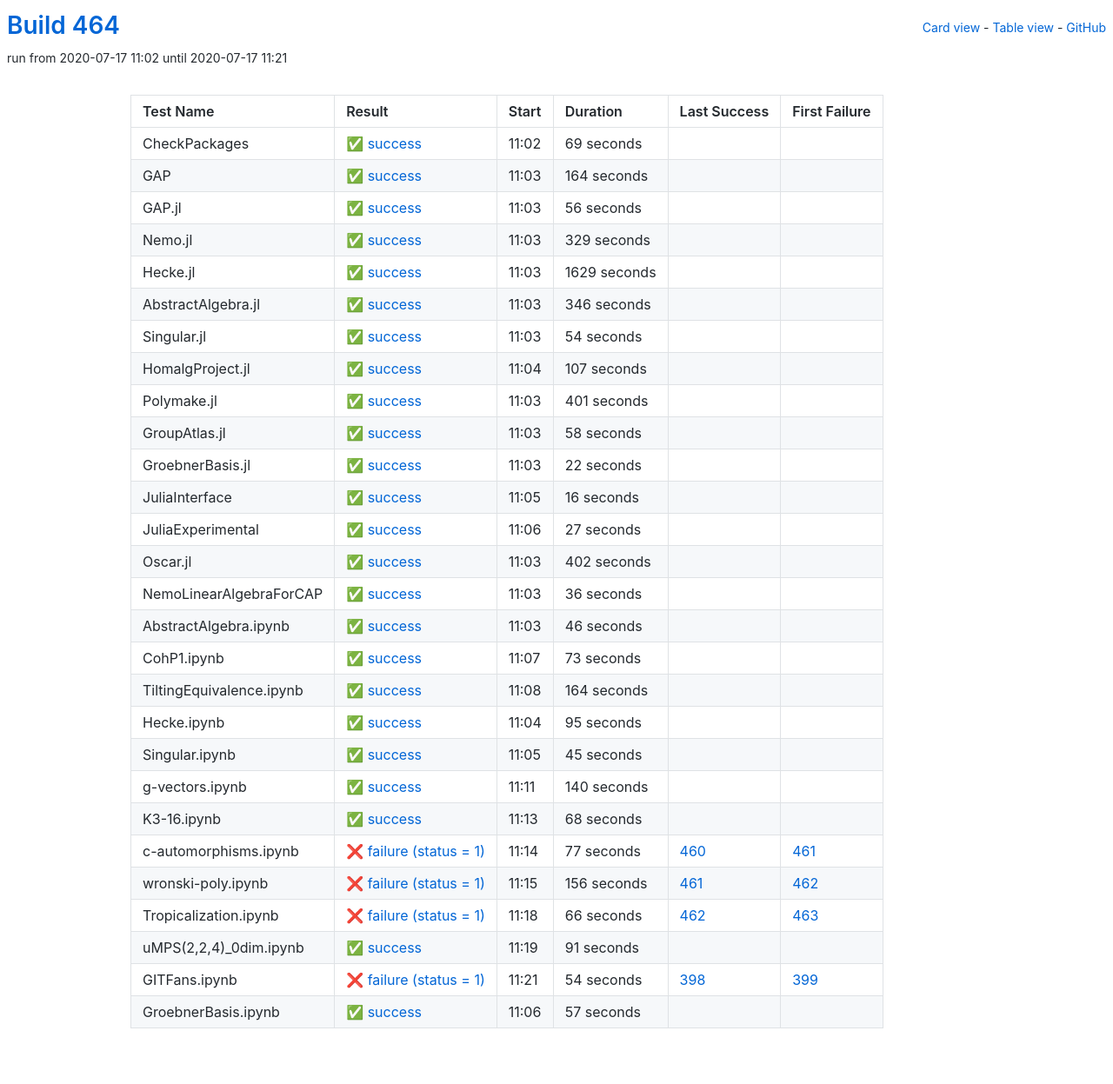
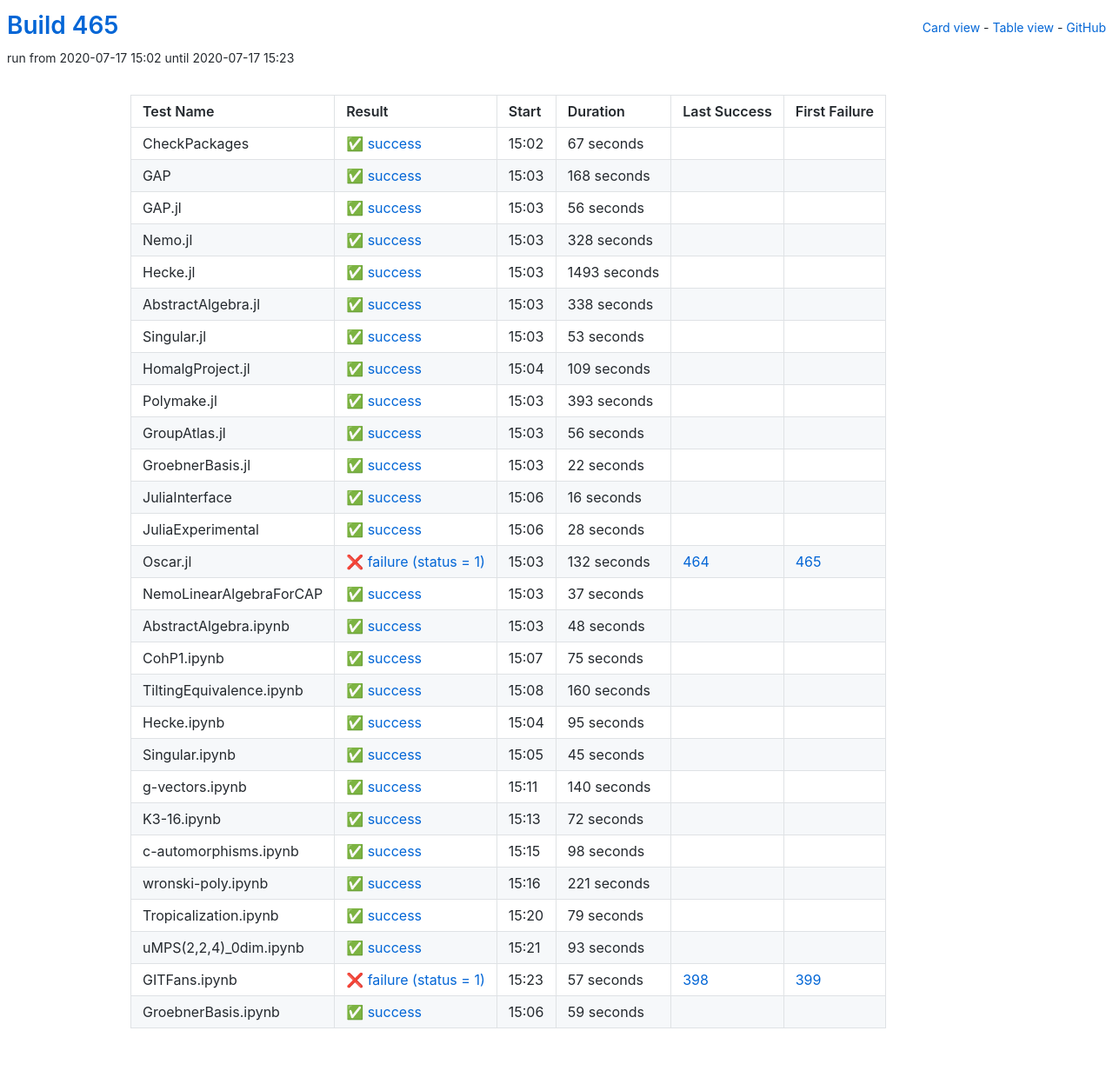
Before and after one commit to oscar-system/oscar-ci-status-stable, a Jekyll site: the page built from table.html, in a window 1280 px wide. Shown: the whole page at 87% size. Built offline with Jekyll 4.4.1, drawn with Linux system fonts in a browser that asks for light colours.

Commit message:
Build #465

```diff
--- a/_data/ci.yml
+++ b/_data/ci.yml
@@ -1,6 +1,6 @@
 ---
-build: 464
-build_url: https://oscarci.mathematik.uni-kl.de/job/oscar-stable/464/
+build: 465
+build_url: https://oscarci.mathematik.uni-kl.de/job/oscar-stable/465/
 job: oscar-stable
 organization: oscar-system
 repo: oscar-ci-status-stable
@@ -8,32 +8,32 @@ repourl: https://github.com/oscar-system/oscar-ci-status-stable
 tests:
 - name: CheckPackages
   id: checkpackages
-  log: https://oscarci.mathematik.uni-kl.de/job/oscar-stable/464/artifact/logs/build-464/CheckPackages.log
-  start: 2020-07-17 11:02
+  log: https://oscarci.mathematik.uni-kl.de/job/oscar-stable/465/artifact/logs/build-465/CheckPackages.log
+  start: 2020-07-17 15:02
   success: true
   exitcode: 0
   status: success
-  duration: 69
+  duration: 67
   last_success: false
   last_success_url:
   first_failure: false
   first_failure_url:
 - name: GAP
   id: gap
-  log: https://oscarci.mathematik.uni-kl.de/job/oscar-stable/464/artifact/logs/build-464/GAP.log
-  start: 2020-07-17 11:03
+  log: https://oscarci.mathematik.uni-kl.de/job/oscar-stable/465/artifact/logs/build-465/GAP.log
+  start: 2020-07-17 15:03
   success: true
   exitcode: 0
   status: success
-  duration: 164
+  duration: 168
   last_success: false
   last_success_url:
   first_failure: false
   first_failure_url:
 - name: GAP.jl
   id: gap-jl
-  log: https://oscarci.mathematik.uni-kl.de/job/oscar-stable/464/artifact/logs/build-464/GAP.jl.log
-  start: 2020-07-17 11:03
+  log: https://oscarci.mathematik.uni-kl.de/job/oscar-stable/465/artifact/logs/build-465/GAP.jl.log
+  start: 2020-07-17 15:03
   success: true
   exitcode: 0
   status: success
@@ -44,92 +44,92 @@ tests:
   first_failure_url:
 - name: Nemo.jl
   id: nemo-jl
-  log: https://oscarci.mathematik.uni-kl.de/job/oscar-stable/464/artifact/logs/build-464/Nemo.jl.log
-  start: 2020-07-17 11:03
+  log: https://oscarci.mathematik.uni-kl.de/job/oscar-stable/465/artifact/logs/build-465/Nemo.jl.log
+  start: 2020-07-17 15:03
   success: true
   exitcode: 0
   status: success
-  duration: 329
+  duration: 328
   last_success: false
   last_success_url:
   first_failure: false
   first_failure_url:
 - name: Hecke.jl
   id: hecke-jl
-  log: https://oscarci.mathematik.uni-kl.de/job/oscar-stable/464/artifact/logs/build-464/Hecke.jl.log
-  start: 2020-07-17 11:03
+  log: https://oscarci.mathematik.uni-kl.de/job/oscar-stable/465/artifact/logs/build-465/Hecke.jl.log
+  start: 2020-07-17 15:03
   success: true
   exitcode: 0
   status: success
-  duration: 1629
+  duration: 1493
   last_success: false
   last_success_url:
   first_failure: false
   first_failure_url:
 - name: AbstractAlgebra.jl
   id: abstractalgebra-jl
-  log: https://oscarci.mathematik.uni-kl.de/job/oscar-stable/464/artifact/logs/build-464/AbstractAlgebra.jl.log
-  start: 2020-07-17 11:03
+  log: https://oscarci.mathematik.uni-kl.de/job/oscar-stable/465/artifact/logs/build-465/AbstractAlgebra.jl.log
+  start: 2020-07-17 15:03
   success: true
   exitcode: 0
   status: success
-  duration: 346
+  duration: 338
   last_success: false
   last_success_url:
   first_failure: false
   first_failure_url:
 - name: Singular.jl
   id: singular-jl
-  log: https://oscarci.mathematik.uni-kl.de/job/oscar-stable/464/artifact/logs/build-464/Singular.jl.log
-  start: 2020-07-17 11:03
+  log: https://oscarci.mathematik.uni-kl.de/job/oscar-stable/465/artifact/logs/build-465/Singular.jl.log
+  start: 2020-07-17 15:03
   success: true
   exitcode: 0
   status: success
-  duration: 54
+  duration: 53
   last_success: false
   last_success_url:
   first_failure: false
   first_failure_url:
 - name: HomalgProject.jl
   id: homalgproject-jl
-  log: https://oscarci.mathematik.uni-kl.de/job/oscar-stable/464/artifact/logs/build-464/HomalgProject.jl.log
-  start: 2020-07-17 11:04
+  log: https://oscarci.mathematik.uni-kl.de/job/oscar-stable/465/artifact/logs/build-465/HomalgProject.jl.log
+  start: 2020-07-17 15:04
   success: true
   exitcode: 0
   status: success
-  duration: 107
+  duration: 109
   last_success: false
   last_success_url:
   first_failure: false
   first_failure_url:
 - name: Polymake.jl
   id: polymake-jl
-  log: https://oscarci.mathematik.uni-kl.de/job/oscar-stable/464/artifact/logs/build-464/Polymake.jl.log
-  start: 2020-07-17 11:03
+  log: https://oscarci.mathematik.uni-kl.de/job/oscar-stable/465/artifact/logs/build-465/Polymake.jl.log
+  start: 2020-07-17 15:03
   success: true
   exitcode: 0
   status: success
-  duration: 401
+  duration: 393
   last_success: false
   last_success_url:
   first_failure: false
   first_failure_url:
 - name: GroupAtlas.jl
   id: groupatlas-jl
-  log: https://oscarci.mathematik.uni-kl.de/job/oscar-stable/464/artifact/logs/build-464/GroupAtlas.jl.log
-  start: 2020-07-17 11:03
+  log: https://oscarci.mathematik.uni-kl.de/job/oscar-stable/465/artifact/logs/build-465/GroupAtlas.jl.log
+  start: 2020-07-17 15:03
   success: true
   exitcode: 0
   status: success
-  duration: 58
+  duration: 56
   last_success: false
   last_success_url:
   first_failure: false
   first_failure_url:
 - name: GroebnerBasis.jl
   id: groebnerbasis-jl
-  log: https://oscarci.mathematik.uni-kl.de/job/oscar-stable/464/artifact/logs/build-464/GroebnerBasis.jl.log
-  start: 2020-07-17 11:03
+  log: https://oscarci.mathematik.uni-kl.de/job/oscar-stable/465/artifact/logs/build-465/GroebnerBasis.jl.log
+  start: 2020-07-17 15:03
   success: true
   exitcode: 0
   status: success
@@ -140,8 +140,8 @@ tests:
   first_failure_url:
 - name: JuliaInterface
   id: juliainterface
-  log: https://oscarci.mathematik.uni-kl.de/job/oscar-stable/464/artifact/logs/build-464/JuliaInterface.log
-  start: 2020-07-17 11:05
+  log: https://oscarci.mathematik.uni-kl.de/job/oscar-stable/465/artifact/logs/build-465/JuliaInterface.log
+  start: 2020-07-17 15:06
   success: true
   exitcode: 0
   status: success
@@ -152,80 +152,80 @@ tests:
   first_failure_url:
 - name: JuliaExperimental
   id: juliaexperimental
-  log: https://oscarci.mathematik.uni-kl.de/job/oscar-stable/464/artifact/logs/build-464/JuliaExperimental.log
-  start: 2020-07-17 11:06
+  log: https://oscarci.mathematik.uni-kl.de/job/oscar-stable/465/artifact/logs/build-465/JuliaExperimental.log
+  start: 2020-07-17 15:06
   success: true
   exitcode: 0
   status: success
-  duration: 27
+  duration: 28
   last_success: false
   last_success_url:
   first_failure: false
   first_failure_url:
 - name: Oscar.jl
   id: oscar-jl
-  log: https://oscarci.mathematik.uni-kl.de/job/oscar-stable/464/artifact/logs/build-464/Oscar.jl.log
-  start: 2020-07-17 11:03
+  log: https://oscarci.mathematik.uni-kl.de/job/oscar-stable/465/artifact/logs/build-465/Oscar.jl.log
+  start: 2020-07-17 15:03
+  success: false
+  exitcode: 1
+  status: failure
+  duration: 132
+  last_success: 464
+  last_success_url: https://oscarci.mathematik.uni-kl.de/job/oscar-stable/464/
+  first_failure: 465
+  first_failure_url: https://oscarci.mathematik.uni-kl.de/job/oscar-stable/465/
+- name: NemoLinearAlgebraForCAP
+  id: nemolinearalgebraforcap
+  log: https://oscarci.mathematik.uni-kl.de/job/oscar-stable/465/artifact/logs/build-465/NemoLinearAlgebraForCAP.log
+  start: 2020-07-17 15:03
   success: true
   exitcode: 0
   status: success
-  duration: 402
-  last_success: false
-  last_success_url:
-  first_failure: false
-  first_failure_url:
-- name: NemoLinearAlgebraForCAP
-  id: nemolinearalgebraforcap
-  log: https://oscarci.mathematik.uni-kl.de/job/oscar-stable/464/artifact/logs/build-464/NemoLinearAlgebraForCAP.log
-  start: 2020-07-17 11:03
-  success: true
-  exitcode: 0
-  status: success
-  duration: 36
+  duration: 37
   last_success: false
   last_success_url:
   first_failure: false
   first_failure_url:
 - name: AbstractAlgebra.ipynb
   id: abstractalgebra-ipynb
-  log: https://oscarci.mathematik.uni-kl.de/job/oscar-stable/464/artifact/logs/build-464/AbstractAlgebra.ipynb.log
-  start: 2020-07-17 11:03
+  log: https://oscarci.mathematik.uni-kl.de/job/oscar-stable/465/artifact/logs/build-465/AbstractAlgebra.ipynb.log
+  start: 2020-07-17 15:03
   success: true
   exitcode: 0
   status: success
-  duration: 46
+  duration: 48
   last_success: false
   last_success_url:
   first_failure: false
   first_failure_url:
 - name: CohP1.ipynb
   id: cohp1-ipynb
-  log: https://oscarci.mathematik.uni-kl.de/job/oscar-stable/464/artifact/logs/build-464/CohP1.ipynb.log
-  start: 2020-07-17 11:07
+  log: https://oscarci.mathematik.uni-kl.de/job/oscar-stable/465/artifact/logs/build-465/CohP1.ipynb.log
+  start: 2020-07-17 15:07
   success: true
   exitcode: 0
   status: success
-  duration: 73
+  duration: 75
   last_success: false
   last_success_url:
   first_failure: false
   first_failure_url:
 - name: TiltingEquivalence.ipynb
   id: tiltingequivalence-ipynb
-  log: https://oscarci.mathematik.uni-kl.de/job/oscar-stable/464/artifact/logs/build-464/TiltingEquivalence.ipynb.log
-  start: 2020-07-17 11:08
+  log: https://oscarci.mathematik.uni-kl.de/job/oscar-stable/465/artifact/logs/build-465/TiltingEquivalence.ipynb.log
+  start: 2020-07-17 15:08
   success: true
   exitcode: 0
   status: success
-  duration: 164
+  duration: 160
   last_success: false
   last_success_url:
   first_failure: false
   first_failure_url:
 - name: Hecke.ipynb
   id: hecke-ipynb
-  log: https://oscarci.mathematik.uni-kl.de/job/oscar-stable/464/artifact/logs/build-464/Hecke.ipynb.log
-  start: 2020-07-17 11:04
+  log: https://oscarci.mathematik.uni-kl.de/job/oscar-stable/465/artifact/logs/build-465/Hecke.ipynb.log
+  start: 2020-07-17 15:04
   success: true
   exitcode: 0
   status: success
@@ -236,8 +236,8 @@ tests:
   first_failure_url:
 - name: Singular.ipynb
   id: singular-ipynb
-  log: https://oscarci.mathematik.uni-kl.de/job/oscar-stable/464/artifact/logs/build-464/Singular.ipynb.log
-  start: 2020-07-17 11:05
+  log: https://oscarci.mathematik.uni-kl.de/job/oscar-stable/465/artifact/logs/build-465/Singular.ipynb.log
+  start: 2020-07-17 15:05
   success: true
   exitcode: 0
   status: success
@@ -248,8 +248,8 @@ tests:
   first_failure_url:
 - name: g-vectors.ipynb
   id: g-vectors-ipynb
-  log: https://oscarci.mathematik.uni-kl.de/job/oscar-stable/464/artifact/logs/build-464/g-vectors.ipynb.log
-  start: 2020-07-17 11:11
+  log: https://oscarci.mathematik.uni-kl.de/job/oscar-stable/465/artifact/logs/build-465/g-vectors.ipynb.log
+  start: 2020-07-17 15:11
   success: true
   exitcode: 0
   status: success
@@ -260,84 +260,84 @@ tests:
   first_failure_url:
 - name: K3-16.ipynb
   id: k3-16-ipynb
-  log: https://oscarci.mathematik.uni-kl.de/job/oscar-stable/464/artifact/logs/build-464/K3-16.ipynb.log
-  start: 2020-07-17 11:13
+  log: https://oscarci.mathematik.uni-kl.de/job/oscar-stable/465/artifact/logs/build-465/K3-16.ipynb.log
+  start: 2020-07-17 15:13
   success: true
   exitcode: 0
   status: success
-  duration: 68
+  duration: 72
   last_success: false
   last_success_url:
   first_failure: false
   first_failure_url:
 - name: c-automorphisms.ipynb
   id: c-automorphisms-ipynb
-  log: https://oscarci.mathematik.uni-kl.de/job/oscar-stable/464/artifact/logs/build-464/c-automorphisms.ipynb.log
-  start: 2020-07-17 11:14
-  success: false
-  exitcode: 1
-  status: failure
-  duration: 77
-  last_success: 460
-  last_success_url: https://oscarci.mathematik.uni-kl.de/job/oscar-stable/460/
-  first_failure: 461
-  first_failure_url: https://oscarci.mathematik.uni-kl.de/job/oscar-stable/461/
-- name: wronski-poly.ipynb
-  id: wronski-poly-ipynb
-  log: https://oscarci.mathematik.uni-kl.de/job/oscar-stable/464/artifact/logs/build-464/wronski-poly.ipynb.log
-  start: 2020-07-17 11:15
-  success: false
-  exitcode: 1
-  status: failure
-  duration: 156
-  last_success: 461
-  last_success_url: https://oscarci.mathematik.uni-kl.de/job/oscar-stable/461/
-  first_failure: 462
-  first_failure_url: https://oscarci.mathematik.uni-kl.de/job/oscar-stable/462/
-- name: Tropicalization.ipynb
-  id: tropicalization-ipynb
-  log: https://oscarci.mathematik.uni-kl.de/job/oscar-stable/464/artifact/logs/build-464/Tropicalization.ipynb.log
-  start: 2020-07-17 11:18
-  success: false
-  exitcode: 1
-  status: failure
-  duration: 66
-  last_success: 462
-  last_success_url: https://oscarci.mathematik.uni-kl.de/job/oscar-stable/462/
-  first_failure: 463
-  first_failure_url: https://oscarci.mathematik.uni-kl.de/job/oscar-stable/463/
-- name: uMPS(2,2,4)_0dim.ipynb
-  id: umps-2-2-4-0dim-ipynb
-  log: https://oscarci.mathematik.uni-kl.de/job/oscar-stable/464/artifact/logs/build-464/uMPS-2-2-4-_0dim.ipynb.log
-  start: 2020-07-17 11:19
+  log: https://oscarci.mathematik.uni-kl.de/job/oscar-stable/465/artifact/logs/build-465/c-automorphisms.ipynb.log
+  start: 2020-07-17 15:15
   success: true
   exitcode: 0
   status: success
-  duration: 91
+  duration: 98
+  last_success: false
+  last_success_url:
+  first_failure: false
+  first_failure_url:
+- name: wronski-poly.ipynb
+  id: wronski-poly-ipynb
+  log: https://oscarci.mathematik.uni-kl.de/job/oscar-stable/465/artifact/logs/build-465/wronski-poly.ipynb.log
+  start: 2020-07-17 15:16
+  success: true
+  exitcode: 0
+  status: success
+  duration: 221
+  last_success: false
+  last_success_url:
+  first_failure: false
+  first_failure_url:
+- name: Tropicalization.ipynb
+  id: tropicalization-ipynb
+  log: https://oscarci.mathematik.uni-kl.de/job/oscar-stable/465/artifact/logs/build-465/Tropicalization.ipynb.log
+  start: 2020-07-17 15:20
+  success: true
+  exitcode: 0
+  status: success
+  duration: 79
+  last_success: false
+  last_success_url:
+  first_failure: false
+  first_failure_url:
+- name: uMPS(2,2,4)_0dim.ipynb
+  id: umps-2-2-4-0dim-ipynb
+  log: https://oscarci.mathematik.uni-kl.de/job/oscar-stable/465/artifact/logs/build-465/uMPS-2-2-4-_0dim.ipynb.log
+  start: 2020-07-17 15:21
+  success: true
+  exitcode: 0
+  status: success
+  duration: 93
   last_success: false
   last_success_url:
   first_failure: false
   first_failure_url:
 - name: GITFans.ipynb
   id: gitfans-ipynb
-  log: https://oscarci.mathematik.uni-kl.de/job/oscar-stable/464/artifact/logs/build-464/GITFans.ipynb.log
-  start: 2020-07-17 11:21
+  log: https://oscarci.mathematik.uni-kl.de/job/oscar-stable/465/artifact/logs/build-465/GITFans.ipynb.log
+  start: 2020-07-17 15:23
   success: false
   exitcode: 1
   status: failure
-  duration: 54
+  duration: 57
   last_success: 398
   last_success_url: https://oscarci.mathematik.uni-kl.de/job/oscar-stable/398/
   first_failure: 399
   first_failure_url: https://oscarci.mathematik.uni-kl.de/job/oscar-stable/399/
 - name: GroebnerBasis.ipynb
   id: groebnerbasis-ipynb
-  log: https://oscarci.mathematik.uni-kl.de/job/oscar-stable/464/artifact/logs/build-464/GroebnerBasis.ipynb.log
-  start: 2020-07-17 11:06
+  log: https://oscarci.mathematik.uni-kl.de/job/oscar-stable/465/artifact/logs/build-465/GroebnerBasis.ipynb.log
+  start: 2020-07-17 15:06
   success: true
   exitcode: 0
   status: success
-  duration: 57
+  duration: 59
   last_success: false
   last_success_url:
   first_failure: false
```
Also changed, not shown: README.md.
